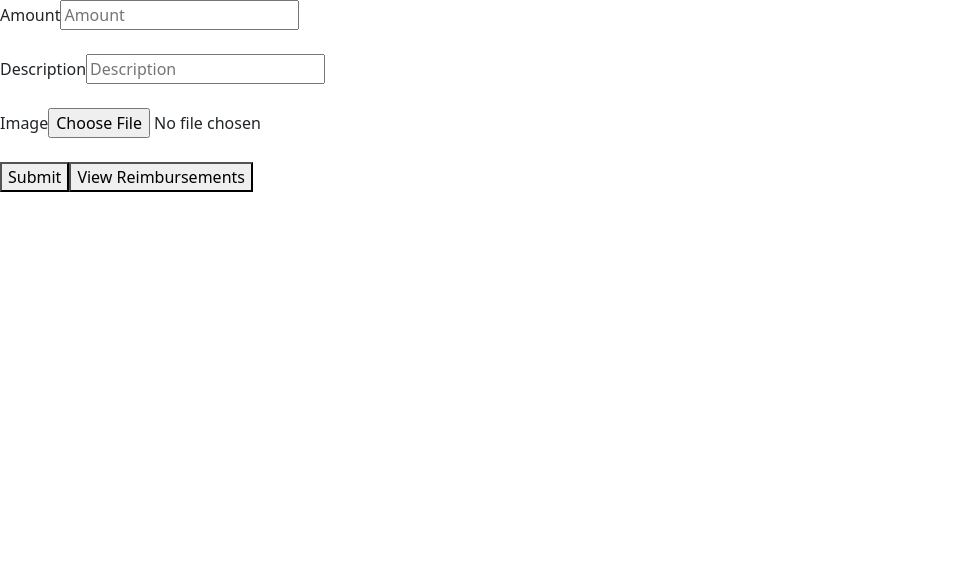
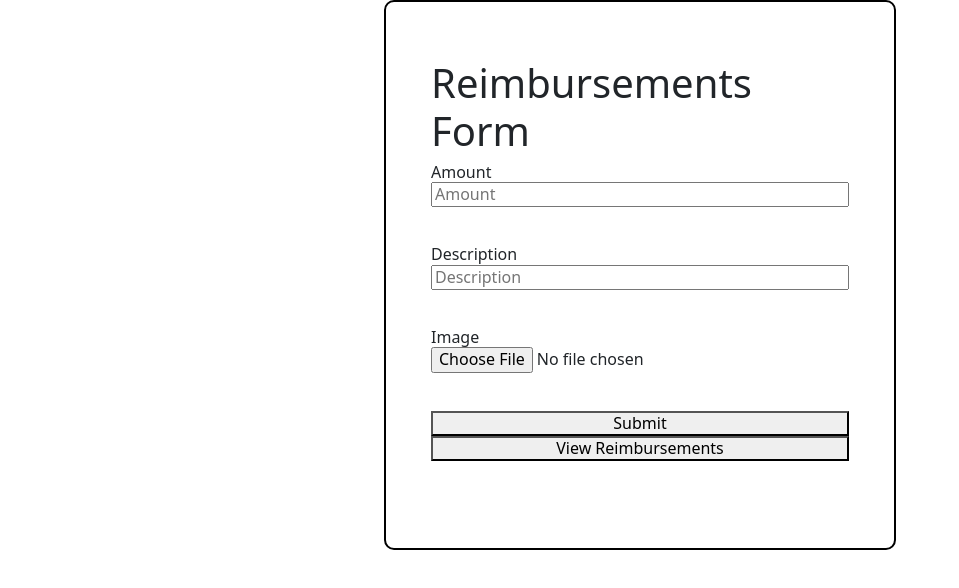
Before and after one commit to 230109-capstone/serverless-sam-frontend, a React (Create React App) app: page /reimbursements in a window 1280 px wide. Shown: the top 588 px of the page, without its empty margins (0-959 px from the left). Built offline with nearby package versions, Linux system fonts and the light colour scheme.

Commit message:
added styles and create reimbursements button

```diff
--- a/src/Components/View-Reimbursement/ViewReimbursements.tsx
+++ b/src/Components/View-Reimbursement/ViewReimbursements.tsx
@@ -86,6 +86,7 @@ function ViewReimbursements() {
         : fetch.error ? <h1>{fetch.message}</h1>
         : <>
             <Container>
+                <button onClick={() => { navigate('/reimbursements') }}>Create Reimbursement</button>
             <DropdownButton id="dropdown-item-button" title="Filter">
                 <Dropdown.Item as="button" onClick={handleFilter} value='PENDING'>Pending</Dropdown.Item>
                 <Dropdown.Item as="button" onClick={handleFilter} value='APPROVED'>Approved</Dropdown.Item>
--- a/src/Components/add-reimbursement/add-reimbursement.css
+++ b/src/Components/add-reimbursement/add-reimbursement.css
@@ -0,0 +1,14 @@
+#addReimbursementsForm {
+    background-color: rgb(255, 255, 255);
+    display: flex;
+    flex-flow: column;
+    max-width: 40%;
+    min-height: 550px;
+    padding: 45px 45px 75px;
+    justify-content: center;
+    box-sizing: border-box;
+    line-height: 1.2;
+    margin: auto auto 15px;
+    border-radius: 10px;
+    border: 2px black solid;
+}
--- a/src/Components/add-reimbursement/add-reimbursement.tsx
+++ b/src/Components/add-reimbursement/add-reimbursement.tsx
@@ -2,6 +2,7 @@ import React, { useRef, useState } from 'react';
 import axios from 'axios';
 import { remoteUrl } from '../../models/URL';
 import { useNavigate } from 'react-router';
+import './add-reimbursement.css'
 
 function ReimbursementSubmit() {
     const [amount, setAmount] = useState('');
@@ -60,7 +61,8 @@ function ReimbursementSubmit() {
 
     return (
         <>
-            <form onSubmit={(event) => { event.preventDefault() }}>
+            <form id="addReimbursementsForm" onSubmit={(event) => { event.preventDefault() }}>
+                <h1>Reimbursements Form</h1>
                 <label htmlFor="amount">Amount</label>
                 <input onChange={(e) => { setAmount(e.target.value) }} value={amount} type="text" id="amount" name="amount" placeholder="Amount" /><br /><br />
                 <label htmlFor="description">Description</label>
```
